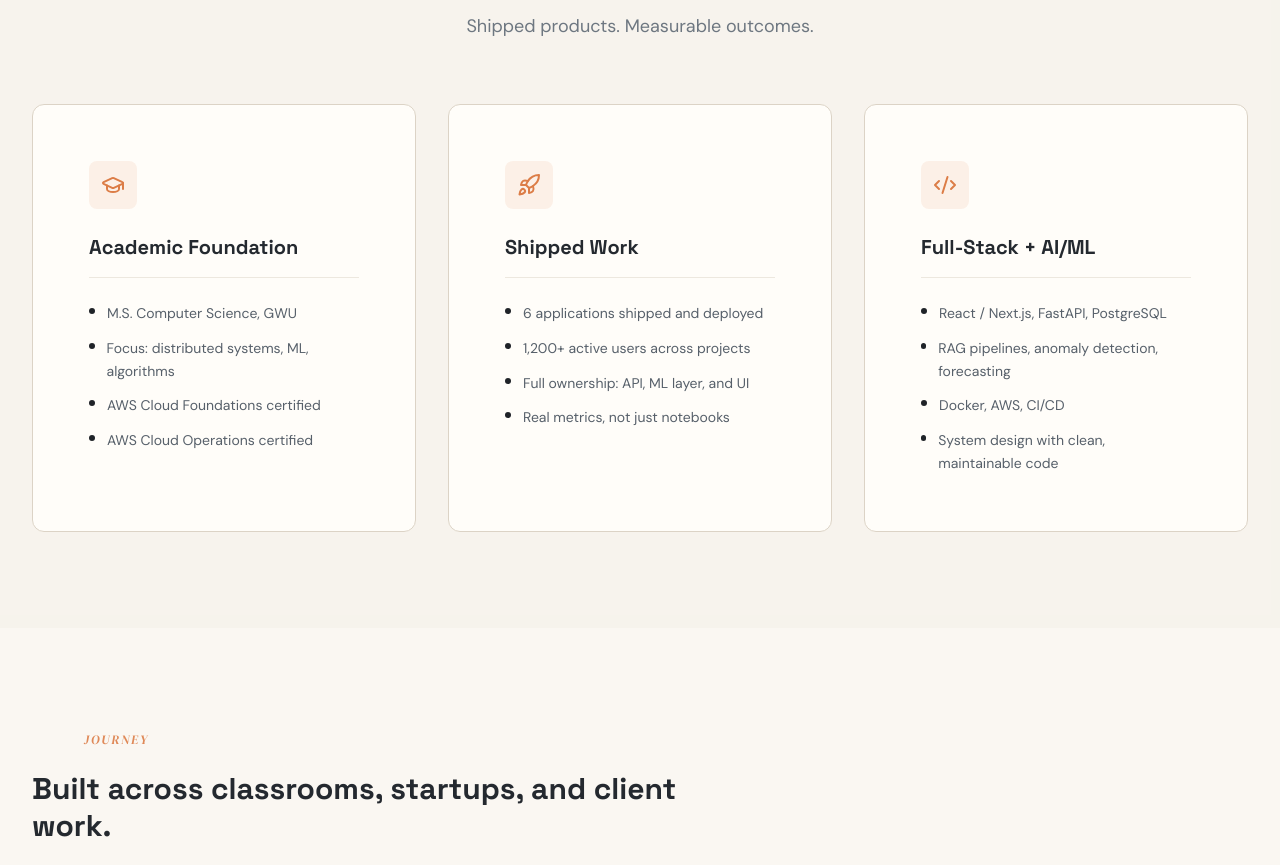
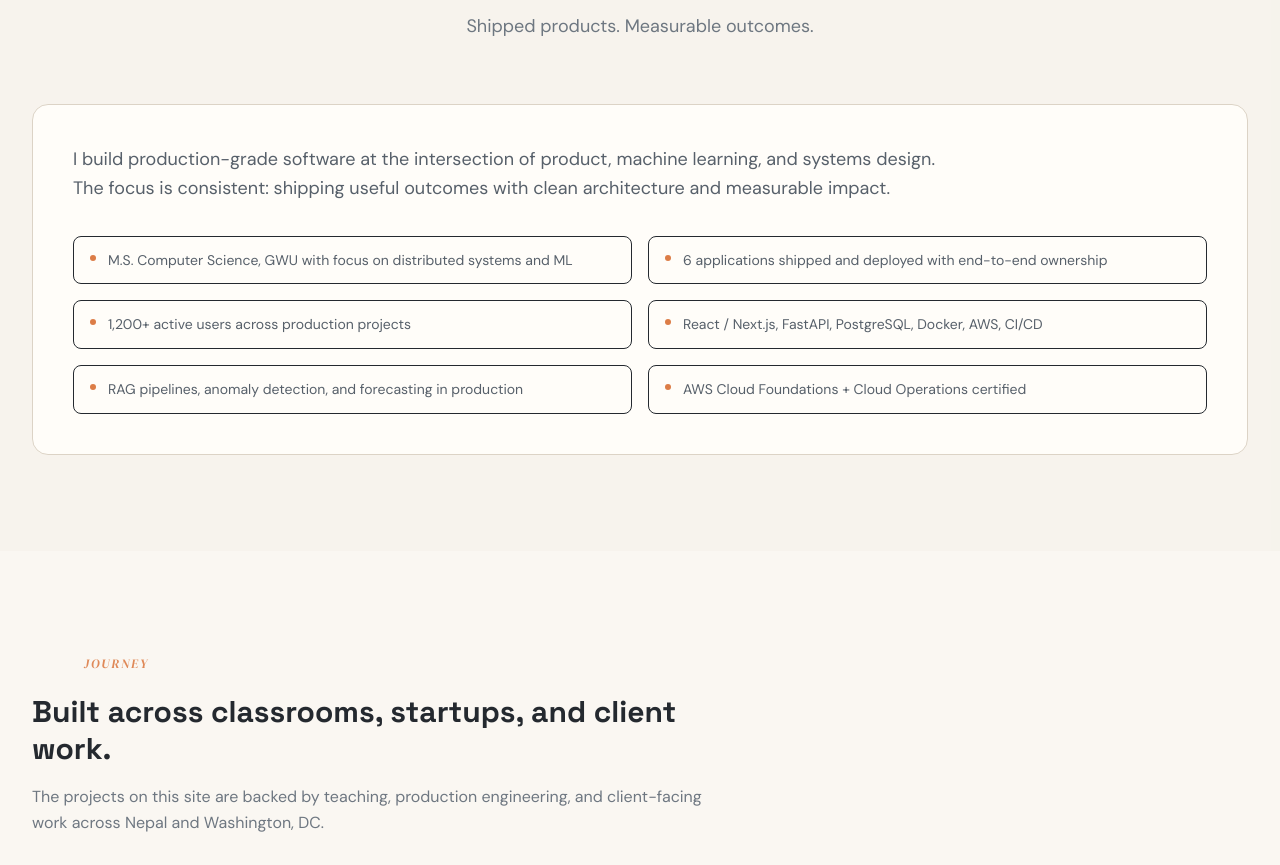
Before and after one commit to aabhiyann/portfolio-abhiyan, a React (Vite) app: page / in a window 1280 px wide. Shown: the part 1616-2481 px from the top of the page. Built offline with nearby package versions, Linux system fonts and the light colour scheme.

Commit message:
refactor: replace icon-card why-hire section with evidence grid

```diff
--- a/src/components/WhyHireMe.tsx
+++ b/src/components/WhyHireMe.tsx
@@ -1,40 +1,14 @@
 import React from "react";
-import { MotionCard } from "./ui/MotionCard";
-import { GraduationCap, Rocket, Code2 } from "lucide-react";
 import SectionTitle from "./SectionTitle";
 
 const WhyHireMe: React.FC = () => {
-  const cards = [
-    {
-      icon: GraduationCap,
-      title: "Academic Foundation",
-      items: [
-        "M.S. Computer Science, GWU",
-        "Focus: distributed systems, ML, algorithms",
-        "AWS Cloud Foundations certified",
-        "AWS Cloud Operations certified",
-      ],
-    },
-    {
-      icon: Rocket,
-      title: "Shipped Work",
-      items: [
-        "6 applications shipped and deployed",
-        "1,200+ active users across projects",
-        "Full ownership: API, ML layer, and UI",
-        "Real metrics, not just notebooks",
-      ],
-    },
-    {
-      icon: Code2,
-      title: "Full-Stack + AI/ML",
-      items: [
-        "React / Next.js, FastAPI, PostgreSQL",
-        "RAG pipelines, anomaly detection, forecasting",
-        "Docker, AWS, CI/CD",
-        "System design with clean, maintainable code",
-      ],
-    },
+  const highlights = [
+    "M.S. Computer Science, GWU with focus on distributed systems and ML",
+    "6 applications shipped and deployed with end-to-end ownership",
+    "1,200+ active users across production projects",
+    "React / Next.js, FastAPI, PostgreSQL, Docker, AWS, CI/CD",
+    "RAG pipelines, anomaly detection, and forecasting in production",
+    "AWS Cloud Foundations + Cloud Operations certified",
   ];
 
   return (
@@ -45,38 +19,26 @@ const WhyHireMe: React.FC = () => {
           subtitle="Shipped products. Measurable outcomes."
         />
 
-        <div className="grid grid-cols-1 md:grid-cols-3 gap-8">
-          {cards.map((card, index) => (
-            <MotionCard
-              key={card.title}
-              className="h-full bg-card border border-border-primary hover:border-accent-primary/30 transition-all duration-300"
-              initial={{ opacity: 0, y: 20 }}
-              whileInView={{ opacity: 1, y: 0 }}
-              viewport={{ once: true }}
-              transition={{ delay: index * 0.1, duration: 0.5 }}
-            >
-              <div className="p-8 h-full flex flex-col">
-                <div className="w-12 h-12 rounded-lg bg-accent-primary/10 flex items-center justify-center mb-6">
-                  <card.icon className="w-6 h-6 text-accent-primary" />
-                </div>
-
-                <h3 className="text-xl font-bold text-text-primary mb-6 font-heading border-b border-border-primary/50 pb-4">
-                  {card.title}
-                </h3>
-
-                <ul className="space-y-3">
-                  {card.items.map((item, i) => (
-                    <li key={i} className="flex items-start gap-3 group">
-                      <span className="mt-1.5 w-1.5 h-1.5 rounded-full bg-accent-secondary group-hover:bg-accent-primary transition-colors" />
-                      <span className="text-text-secondary text-sm leading-relaxed">
-                        {item}
-                      </span>
-                    </li>
-                  ))}
-                </ul>
+        <div className="rounded-2xl border border-border-primary bg-card p-8 md:p-10">
+          <p className="text-lg text-text-secondary leading-relaxed mb-8 max-w-4xl">
+            I build production-grade software at the intersection of product,
+            machine learning, and systems design. The focus is consistent:
+            shipping useful outcomes with clean architecture and measurable
+            impact.
+          </p>
+          <div className="grid grid-cols-1 md:grid-cols-2 gap-4">
+            {highlights.map((item) => (
+              <div
+                key={item}
+                className="flex items-start gap-3 rounded-lg border border-border-primary/60 px-4 py-3"
+              >
+                <span className="mt-1.5 h-1.5 w-1.5 rounded-full bg-accent-primary shrink-0" />
+                <p className="text-sm text-text-secondary leading-relaxed">
+                  {item}
+                </p>
               </div>
-            </MotionCard>
-          ))}
+            ))}
+          </div>
         </div>
       </div>
     </section>
```
